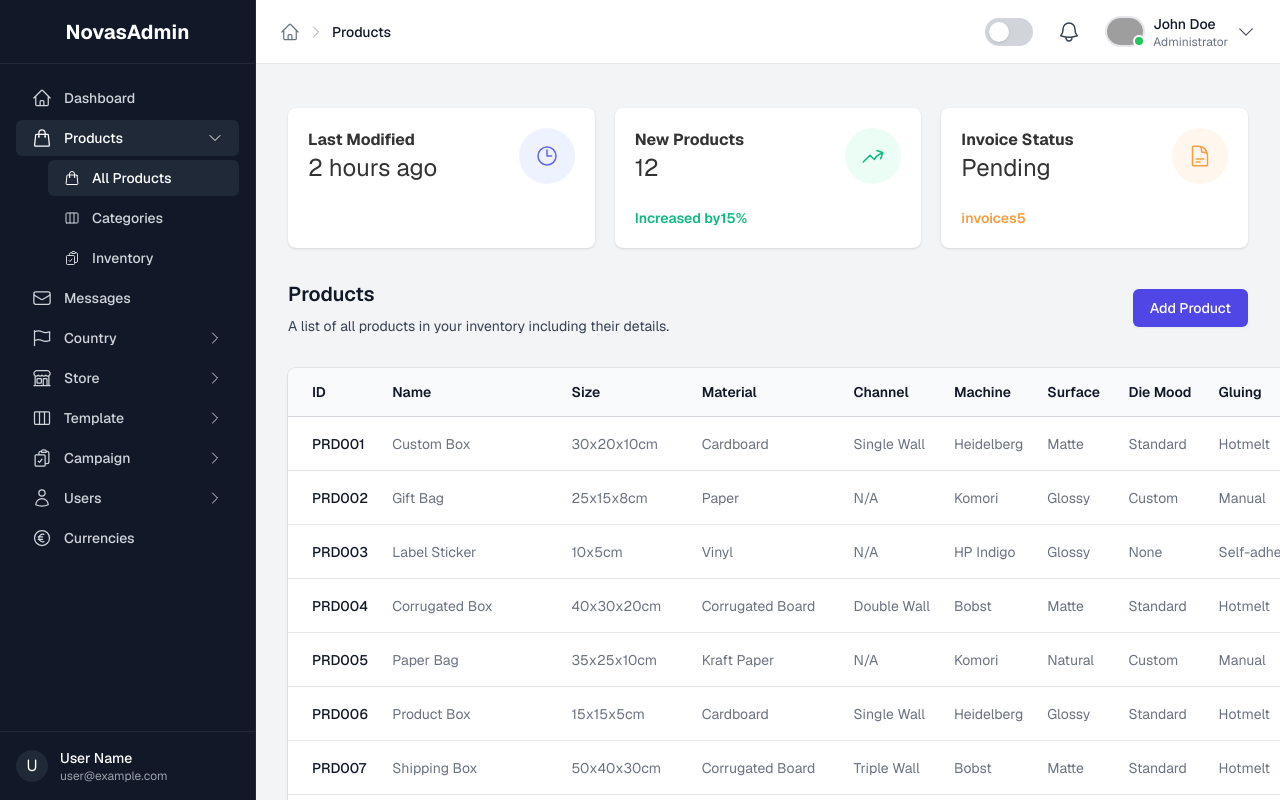
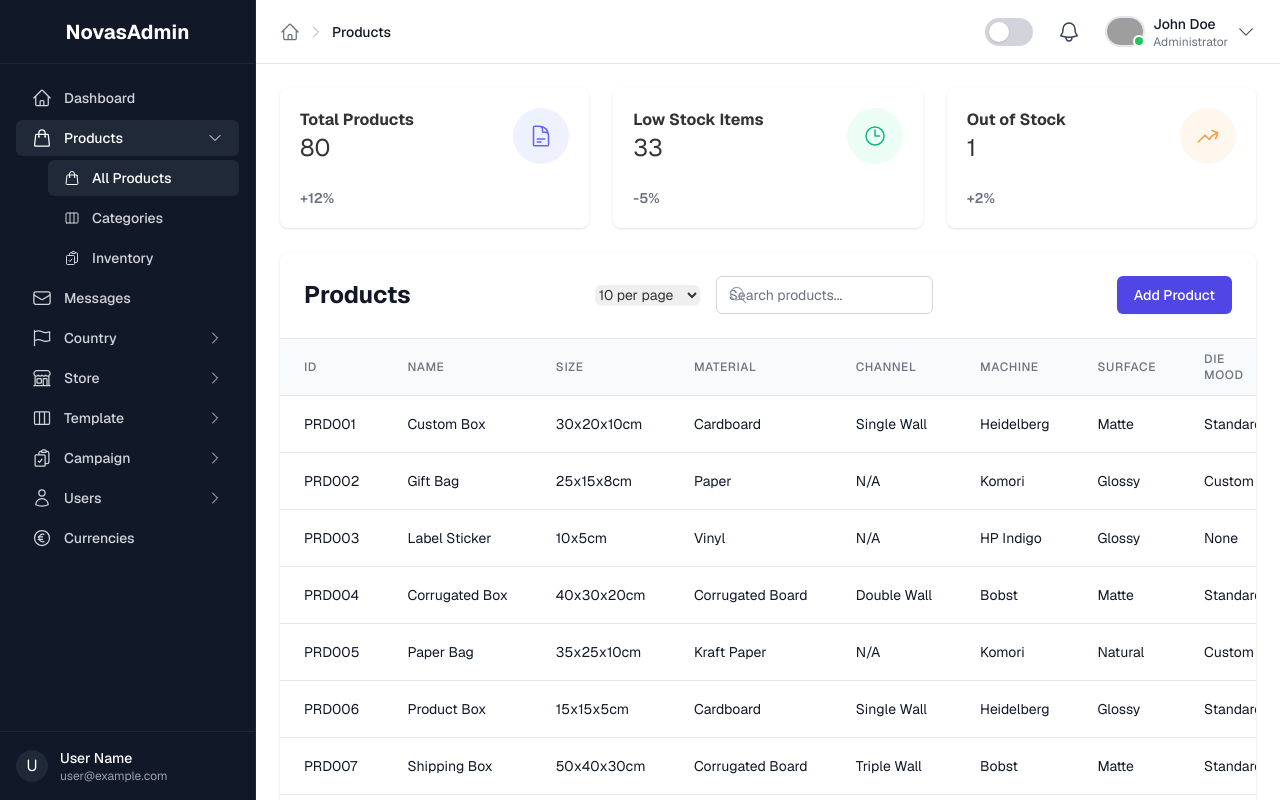
Before and after one commit to einfoengine/novasadmin, a Next.js app: page /products in a window 1280 px wide. Built offline with nearby package versions, Linux system fonts and the light colour scheme; grey boxes are pictures that could not be loaded.

Commit message:
Product page style in progress

```diff
--- a/src/app/layout.tsx
+++ b/src/app/layout.tsx
@@ -26,7 +26,7 @@ export default function RootLayout({
             <Sidebar />
             <div className="flex flex-col flex-1 overflow-hidden">
               <Header />
-              <main className="flex-1 overflow-y-auto">
+              <main className="flex-1 overflow-y-auto bg-white">
                 {children}
               </main>
             </div>
--- a/src/app/products/page.tsx
+++ b/src/app/products/page.tsx
@@ -3,6 +3,8 @@
 import { useState, useEffect } from "react";
 import StatsCard from "@/components/StatsCard";
 import { ArrowTrendingUpIcon, ClockIcon, DocumentTextIcon } from "@heroicons/react/24/outline";
+import Link from "next/link";
+import { MagnifyingGlassIcon } from "@heroicons/react/24/outline";
 
 interface Product {
   id: string;
@@ -21,8 +23,11 @@ interface Product {
   status: string;
 }
 
-export default function Products() {
+export default function ProductsPage() {
   const [products, setProducts] = useState<Product[]>([]);
+  const [searchTerm, setSearchTerm] = useState("");
+  const [itemsPerPage, setItemsPerPage] = useState(10);
+  const [currentPage, setCurrentPage] = useState(1);
   const [loading, setLoading] = useState(true);
 
   useEffect(() => {
@@ -30,10 +35,12 @@ export default function Products() {
       try {
         const response = await fetch('/products.json');
         const data = await response.json();
-        setProducts(data.products);
+        // Ensure we're setting an array of products
+        setProducts(Array.isArray(data) ? data : data.products || []);
         setLoading(false);
       } catch (error) {
         console.error('Error fetching products:', error);
+        setProducts([]);
         setLoading(false);
       }
     };
@@ -42,139 +49,144 @@ export default function Products() {
   }, []);
 
   if (loading) {
-    return <div>Loading...</div>;
+    return (
+      <div className="p-6">
+        <div className="flex items-center justify-center h-64">
+          <div className="text-gray-500">Loading products...</div>
+        </div>
+      </div>
+    );
   }
 
+  const filteredProducts = products.filter(product =>
+    product.name.toLowerCase().includes(searchTerm.toLowerCase()) ||
+    product.material.toLowerCase().includes(searchTerm.toLowerCase()) ||
+    product.channel.toLowerCase().includes(searchTerm.toLowerCase())
+  );
+
+  const totalPages = Math.ceil(filteredProducts.length / itemsPerPage);
+  const startIndex = (currentPage - 1) * itemsPerPage;
+  const paginatedProducts = filteredProducts.slice(startIndex, startIndex + itemsPerPage);
+
+  const handlePageChange = (page: number) => {
+    setCurrentPage(page);
+  };
+
   return (
-    <div className="min-h-screen bg-gray-100">
-      <div className="nt-dashboard-main-content w-full">
-        <main className="px-4 py-6 mx-auto max-w-7xl sm:px-6 lg:px-8">
-          {/* Stats Grid */}
-          <div className="grid grid-cols-1 gap-5 mt-5 sm:grid-cols-2 lg:grid-cols-3">
+    <div className="p-6">
+      <div className="grid grid-cols-1 md:grid-cols-3 gap-6 mb-6">
         <StatsCard
-              title="Last Modified"
-              value="2 hours ago"
-              icon={<ClockIcon className="w-6 h-6" />}
+          title="Total Products"
+          value={products.length.toString()}
+          icon={<DocumentTextIcon className="w-6 h-6" />}
           iconColor="#6366f1"
           iconBg="#eef2ff"
           percentage=""
           percentageColor="#6b7280"
-              trend=""
+          trend="+12%"
         />
-
         <StatsCard
-              title="New Products"
-              value="12"
-              icon={<ArrowTrendingUpIcon className="w-6 h-6" />}
+          title="Low Stock Items"
+          value={products.filter(p => p.status === "Low Stock").length.toString()}
+          icon={<ClockIcon className="w-6 h-6" />}
           iconColor="#10b981"
           iconBg="#ecfdf5"
-              percentage="15%"
-              percentageColor="#10b981"
-              trend="Increased by"
+          percentage=""
+          percentageColor="#6b7280"
+          trend="-5%"
         />
-
         <StatsCard
-              title="Invoice Status"
-              value="Pending"
-              icon={<DocumentTextIcon className="w-6 h-6" />}
+          title="Out of Stock"
+          value={products.filter(p => p.status === "Out of Stock").length.toString()}
+          icon={<ArrowTrendingUpIcon className="w-6 h-6" />}
           iconColor="#f59e42"
           iconBg="#fff7ed"
-              percentage="5"
-              percentageColor="#f59e42"
-              trend="invoices"
+          percentage=""
+          percentageColor="#6b7280"
+          trend="+2%"
         />
       </div>
 
-          {/* Products Table */}
-          <div className="mt-8">
-            <div className="sm:flex sm:items-center">
-              <div className="sm:flex-auto">
-                <h1 className="text-xl font-semibold text-gray-900">Products</h1>
-                <p className="mt-2 text-sm text-gray-700">
-                  A list of all products in your inventory including their details.
-                </p>
+      <div className="nt-products-table bg-white rounded-lg shadow">
+        <div className="p-6 border-b border-gray-200">
+          <div className="flex flex-col sm:flex-row justify-between items-center gap-4">
+            <h1 className="text-2xl font-bold text-gray-900">Products</h1>
+            <div className="flex items-center gap-4">
+              <select
+                value={itemsPerPage}
+                onChange={(e) => {
+                  setItemsPerPage(Number(e.target.value));
+                  setCurrentPage(1);
+                }}
+                className="rounded-md border-gray-300 shadow-sm focus:border-indigo-500 focus:ring-indigo-500 sm:text-sm"
+              >
+                <option value={5}>5 per page</option>
+                <option value={10}>10 per page</option>
+                <option value={50}>50 per page</option>
+                <option value={100}>100 per page</option>
+                <option value={filteredProducts.length}>All</option>
+              </select>
+              <div className="relative">
+                <input
+                  type="text"
+                  placeholder="Search products..."
+                  value={searchTerm}
+                  onChange={(e) => setSearchTerm(e.target.value)}
+                  className="pl-10 pr-4 py-2 border border-gray-300 rounded-md focus:outline-none focus:ring-2 focus:ring-indigo-500 focus:border-indigo-500 sm:text-sm"
+                />
+                <MagnifyingGlassIcon className="h-5 w-5 text-gray-400 absolute left-3 top-1/2 transform -translate-y-1/2" />
               </div>
-              <div className="mt-4 sm:mt-0 sm:ml-16 sm:flex-none">
-                <button
-                  type="button"
-                  className="inline-flex items-center justify-center rounded-md border border-transparent bg-indigo-600 px-4 py-2 text-sm font-medium text-white shadow-sm hover:bg-indigo-700 focus:outline-none focus:ring-2 focus:ring-indigo-500 focus:ring-offset-2 sm:w-auto"
+            </div>
+            <Link
+              href="/products/add"
+              className="inline-flex items-center px-4 py-2 border border-transparent rounded-md shadow-sm text-sm font-medium text-white bg-indigo-600 hover:bg-indigo-700 focus:outline-none focus:ring-2 focus:ring-offset-2 focus:ring-indigo-500"
             >
               Add Product
-                </button>
+            </Link>
           </div>
         </div>
-            <div className="mt-8 flex flex-col">
-              <div className="-my-2 -mx-4 overflow-x-auto sm:-mx-6 lg:-mx-8">
-                <div className="inline-block min-w-full py-2 align-middle md:px-6 lg:px-8">
-                  <div className="overflow-hidden shadow ring-1 ring-black ring-opacity-5 md:rounded-lg">
-                    <table className="min-w-full divide-y divide-gray-300">
+
+        <div className="overflow-x-auto">
+          <table className="min-w-full divide-y divide-gray-200">
             <thead className="bg-gray-50">
               <tr>
-                          <th scope="col" className="py-3.5 pl-4 pr-3 text-left text-sm font-semibold text-gray-900 sm:pl-6">
-                            ID
-                          </th>
-                          <th scope="col" className="px-3 py-3.5 text-left text-sm font-semibold text-gray-900">
-                            Name
-                          </th>
-                          <th scope="col" className="px-3 py-3.5 text-left text-sm font-semibold text-gray-900">
-                            Size
-                          </th>
-                          <th scope="col" className="px-3 py-3.5 text-left text-sm font-semibold text-gray-900">
-                            Material
-                          </th>
-                          <th scope="col" className="px-3 py-3.5 text-left text-sm font-semibold text-gray-900">
-                            Channel
-                          </th>
-                          <th scope="col" className="px-3 py-3.5 text-left text-sm font-semibold text-gray-900">
-                            Machine
-                          </th>
-                          <th scope="col" className="px-3 py-3.5 text-left text-sm font-semibold text-gray-900">
-                            Surface
-                          </th>
-                          <th scope="col" className="px-3 py-3.5 text-left text-sm font-semibold text-gray-900">
-                            Die Mood
-                          </th>
-                          <th scope="col" className="px-3 py-3.5 text-left text-sm font-semibold text-gray-900">
-                            Gluing
-                          </th>
-                          <th scope="col" className="px-3 py-3.5 text-left text-sm font-semibold text-gray-900">
-                            Finishing
-                          </th>
-                          <th scope="col" className="px-3 py-3.5 text-left text-sm font-semibold text-gray-900">
-                            Price
-                          </th>
-                          <th scope="col" className="px-3 py-3.5 text-left text-sm font-semibold text-gray-900">
-                            Stock
-                          </th>
-                          <th scope="col" className="px-3 py-3.5 text-left text-sm font-semibold text-gray-900">
-                            Status
-                          </th>
+                <th className="px-6 py-3 text-left text-xs font-medium text-gray-500 uppercase tracking-wider">ID</th>
+                <th className="px-6 py-3 text-left text-xs font-medium text-gray-500 uppercase tracking-wider">Name</th>
+                <th className="px-6 py-3 text-left text-xs font-medium text-gray-500 uppercase tracking-wider">Size</th>
+                <th className="px-6 py-3 text-left text-xs font-medium text-gray-500 uppercase tracking-wider">Material</th>
+                <th className="px-6 py-3 text-left text-xs font-medium text-gray-500 uppercase tracking-wider">Channel</th>
+                <th className="px-6 py-3 text-left text-xs font-medium text-gray-500 uppercase tracking-wider">Machine</th>
+                <th className="px-6 py-3 text-left text-xs font-medium text-gray-500 uppercase tracking-wider">Surface</th>
+                <th className="px-6 py-3 text-left text-xs font-medium text-gray-500 uppercase tracking-wider">Die Mood</th>
+                <th className="px-6 py-3 text-left text-xs font-medium text-gray-500 uppercase tracking-wider">Gluing</th>
+                <th className="px-6 py-3 text-left text-xs font-medium text-gray-500 uppercase tracking-wider">Finishing</th>
+                <th className="px-6 py-3 text-left text-xs font-medium text-gray-500 uppercase tracking-wider">Price</th>
+                <th className="px-6 py-3 text-left text-xs font-medium text-gray-500 uppercase tracking-wider">Stock</th>
+                <th className="px-6 py-3 text-left text-xs font-medium text-gray-500 uppercase tracking-wider">Status</th>
               </tr>
             </thead>
-                      <tbody className="divide-y divide-gray-200 bg-white">
-                        {products.map((product) => (
+            <tbody className="bg-white divide-y divide-gray-200">
+              {paginatedProducts.map((product) => (
                 <tr key={product.id}>
-                            <td className="whitespace-nowrap py-4 pl-4 pr-3 text-sm font-medium text-gray-900 sm:pl-6">
-                              {product.id}
-                            </td>
-                            <td className="whitespace-nowrap px-3 py-4 text-sm text-gray-500">{product.name}</td>
-                            <td className="whitespace-nowrap px-3 py-4 text-sm text-gray-500">{product.size}</td>
-                            <td className="whitespace-nowrap px-3 py-4 text-sm text-gray-500">{product.material}</td>
-                            <td className="whitespace-nowrap px-3 py-4 text-sm text-gray-500">{product.channel}</td>
-                            <td className="whitespace-nowrap px-3 py-4 text-sm text-gray-500">{product.machine}</td>
-                            <td className="whitespace-nowrap px-3 py-4 text-sm text-gray-500">{product.surface}</td>
-                            <td className="whitespace-nowrap px-3 py-4 text-sm text-gray-500">{product.dieMood}</td>
-                            <td className="whitespace-nowrap px-3 py-4 text-sm text-gray-500">{product.gluing}</td>
-                            <td className="whitespace-nowrap px-3 py-4 text-sm text-gray-500">{product.finishing}</td>
-                            <td className="whitespace-nowrap px-3 py-4 text-sm text-gray-500">${product.price.toFixed(2)}</td>
-                            <td className="whitespace-nowrap px-3 py-4 text-sm text-gray-500">{product.stock}</td>
-                            <td className="whitespace-nowrap px-3 py-4 text-sm">
-                              <span className={`inline-flex rounded-full px-2 text-xs font-semibold leading-5 ${
-                                product.status === 'In Stock'
-                                  ? 'bg-green-100 text-green-800'
-                                  : product.status === 'Low Stock'
-                                  ? 'bg-yellow-100 text-yellow-800'
-                                  : 'bg-red-100 text-red-800'
+                  <td className="px-6 py-4 whitespace-nowrap text-sm text-gray-900">{product.id}</td>
+                  <td className="px-6 py-4 whitespace-nowrap text-sm text-gray-900">{product.name}</td>
+                  <td className="px-6 py-4 whitespace-nowrap text-sm text-gray-900">{product.size}</td>
+                  <td className="px-6 py-4 whitespace-nowrap text-sm text-gray-900">{product.material}</td>
+                  <td className="px-6 py-4 whitespace-nowrap text-sm text-gray-900">{product.channel}</td>
+                  <td className="px-6 py-4 whitespace-nowrap text-sm text-gray-900">{product.machine}</td>
+                  <td className="px-6 py-4 whitespace-nowrap text-sm text-gray-900">{product.surface}</td>
+                  <td className="px-6 py-4 whitespace-nowrap text-sm text-gray-900">{product.dieMood}</td>
+                  <td className="px-6 py-4 whitespace-nowrap text-sm text-gray-900">{product.gluing}</td>
+                  <td className="px-6 py-4 whitespace-nowrap text-sm text-gray-900">{product.finishing}</td>
+                  <td className="px-6 py-4 whitespace-nowrap text-sm text-gray-900">${product.price.toFixed(2)}</td>
+                  <td className="px-6 py-4 whitespace-nowrap text-sm text-gray-900">{product.stock}</td>
+                  <td className="px-6 py-4 whitespace-nowrap">
+                    <span className={`px-2 inline-flex text-xs leading-5 font-semibold rounded-full ${
+                      product.status === "In Stock"
+                        ? "bg-green-100 text-green-800"
+                        : product.status === "Low Stock"
+                        ? "bg-yellow-100 text-yellow-800"
+                        : "bg-red-100 text-red-800"
                     }`}>
                       {product.status}
                     </span>
@@ -184,12 +196,48 @@ export default function Products() {
             </tbody>
           </table>
         </div>
+
+        <div className="px-6 py-4 border-t border-gray-200">
+          <div className="flex items-center justify-between">
+            <div className="text-sm text-gray-700">
+              Showing <span className="font-medium">{startIndex + 1}</span> to{" "}
+              <span className="font-medium">
+                {Math.min(startIndex + itemsPerPage, filteredProducts.length)}
+              </span>{" "}
+              of <span className="font-medium">{filteredProducts.length}</span> results
+            </div>
+            <div className="flex items-center space-x-2">
+              <button
+                onClick={() => handlePageChange(currentPage - 1)}
+                disabled={currentPage === 1}
+                className="px-3 py-1 rounded-md border border-gray-300 text-sm font-medium text-gray-700 hover:bg-gray-50 disabled:opacity-50 disabled:cursor-not-allowed"
+              >
+                Previous
+              </button>
+              {Array.from({ length: totalPages }, (_, i) => i + 1).map((page) => (
+                <button
+                  key={page}
+                  onClick={() => handlePageChange(page)}
+                  className={`px-3 py-1 rounded-md text-sm font-medium ${
+                    currentPage === page
+                      ? "bg-indigo-600 text-white"
+                      : "border border-gray-300 text-gray-700 hover:bg-gray-50"
+                  }`}
+                >
+                  {page}
+                </button>
+              ))}
+              <button
+                onClick={() => handlePageChange(currentPage + 1)}
+                disabled={currentPage === totalPages}
+                className="px-3 py-1 rounded-md border border-gray-300 text-sm font-medium text-gray-700 hover:bg-gray-50 disabled:opacity-50 disabled:cursor-not-allowed"
+              >
+                Next
+              </button>
             </div>
           </div>
         </div>
       </div>
-        </main>
-      </div>
     </div>
   );
 }
```
Lines whose indentation alone changed are shown as unchanged.
